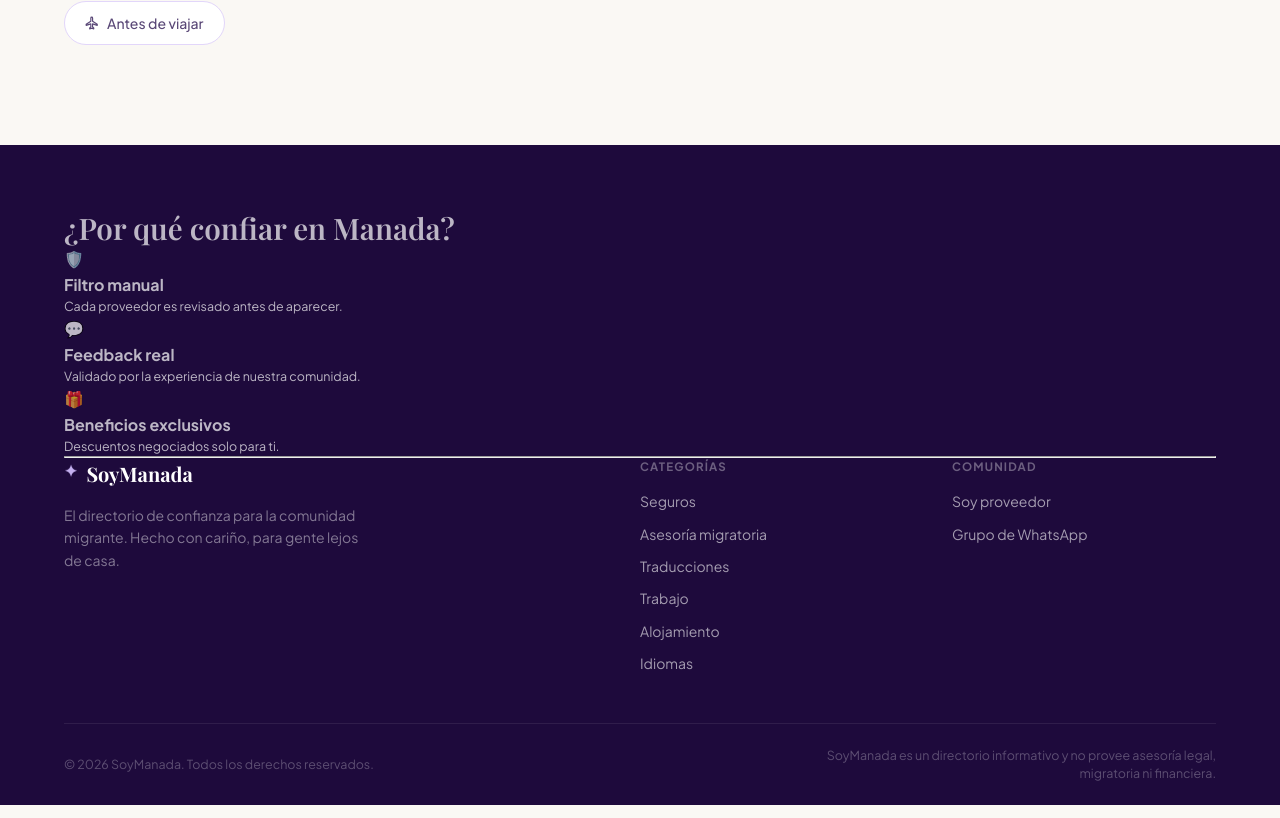
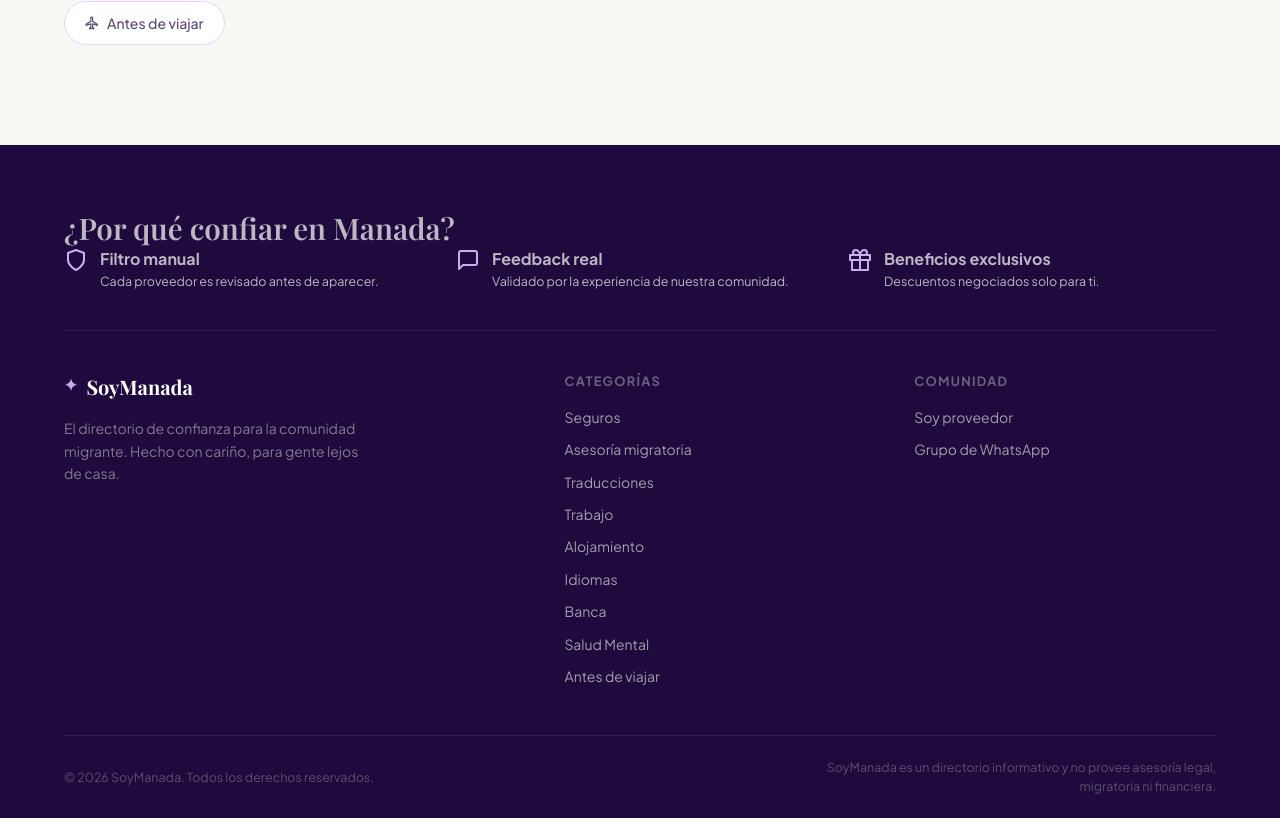
Before and after one commit to soymanada/website, a React (Vite) app: page /categoria/alojamiento in a window 1280 px wide. Shown: the part 1035-1853 px from the top of the page. Built offline with nearby package versions, Linux system fonts and the light colour scheme; a web font is replaced by a local one.

Commit message:
feat: UI quality sprint — SVG icons, footer fix, typography, mobile layout

```diff
--- a/src/components/CategoryIcon.jsx
+++ b/src/components/CategoryIcon.jsx
@@ -46,6 +46,20 @@
   plane: (
     <path d="M21 16v-2l-8-5V3.5a1.5 1.5 0 0 0-3 0V9l-8 5v2l8-2.5V19l-2 1.5V22l3.5-1 3.5 1v-1.5L13 19v-5.5l8 2.5z" />
   ),
+  'message-circle': (
+    <>
+      <path d="M21 15a2 2 0 0 1-2 2H7l-4 4V5a2 2 0 0 1 2-2h14a2 2 0 0 1 2 2z" />
+    </>
+  ),
+  gift: (
+    <>
+      <polyline points="20 12 20 22 4 22 4 12" />
+      <rect x="2" y="7" width="20" height="5" />
+      <line x1="12" y1="22" x2="12" y2="7" />
+      <path d="M12 7H7.5a2.5 2.5 0 0 1 0-5C11 2 12 7 12 7z" />
+      <path d="M12 7h4.5a2.5 2.5 0 0 0 0-5C13 2 12 7 12 7z" />
+    </>
+  ),
 }
 
 export default function CategoryIcon({ name, size = 24 }) {
--- a/src/components/Footer.css
+++ b/src/components/Footer.css
@@ -1,3 +1,31 @@
+.footer__trust-section {
+  padding-bottom: 40px;
+}
+
+.footer__trust-grid {
+  display: grid;
+  grid-template-columns: repeat(3, 1fr);
+  gap: 24px;
+}
+
+.trust-item {
+  display: flex;
+  align-items: flex-start;
+  gap: 12px;
+}
+
+.trust-item__icon {
+  flex-shrink: 0;
+  color: var(--iris-300);
+  margin-top: 2px;
+}
+
+.footer__divider {
+  border: none;
+  border-top: 1px solid rgba(255,255,255,0.08);
+  margin: 0 0 40px;
+}
+
 .footer {
   background: var(--iris-900);
   color: rgba(255,255,255,0.7);
@@ -6,7 +34,7 @@
 
 .footer__inner {
   display: grid;
-  grid-template-columns: 2fr 1fr 1fr;
+  grid-template-columns: 1.5fr 1fr 1fr;
   gap: 48px;
   padding-bottom: 48px;
   border-bottom: 1px solid rgba(255,255,255,0.08);
@@ -51,4 +79,5 @@
   .footer__inner { grid-template-columns: 1fr; gap: 28px; }
   .footer__bottom { flex-direction: column; align-items: flex-start; }
   .footer__disc { text-align: left; }
+  .footer__trust-grid { grid-template-columns: 1fr; }
 }
--- a/src/components/Footer.jsx
+++ b/src/components/Footer.jsx
@@ -1,4 +1,6 @@
 import { Link } from 'react-router-dom'
+import categories from '../data/categories.json'
+import CategoryIcon from './CategoryIcon'
 import './Footer.css'
 
 export default function Footer() {
@@ -10,21 +12,21 @@
           <h4 className="footer__trust-title d-md">¿Por qué confiar en Manada?</h4>
           <div className="footer__trust-grid">
             <div className="trust-item">
-              <span className="trust-item__icon">🛡️</span>
+              <span className="trust-item__icon"><CategoryIcon name="shield" size={24} /></span>
               <div>
                 <strong>Filtro manual</strong>
                 <p className="t-xs">Cada proveedor es revisado antes de aparecer.</p>
               </div>
             </div>
             <div className="trust-item">
-              <span className="trust-item__icon">💬</span>
+              <span className="trust-item__icon"><CategoryIcon name="message-circle" size={24} /></span>
               <div>
                 <strong>Feedback real</strong>
                 <p className="t-xs">Validado por la experiencia de nuestra comunidad.</p>
               </div>
             </div>
             <div className="trust-item">
-              <span className="trust-item__icon">🎁</span>
+              <span className="trust-item__icon"><CategoryIcon name="gift" size={24} /></span>
               <div>
                 <strong>Beneficios exclusivos</strong>
                 <p className="t-xs">Descuentos negociados solo para ti.</p>
@@ -50,12 +52,9 @@
           <div className="footer__col">
             <h4 className="footer__col-title label">Categorías</h4>
             <nav className="footer__links">
-              <Link to="/categoria/seguros">Seguros</Link>
-              <Link to="/categoria/migracion">Asesoría migratoria</Link>
-              <Link to="/categoria/traducciones">Traducciones</Link>
-              <Link to="/categoria/trabajo">Trabajo</Link>
-              <Link to="/categoria/alojamiento">Alojamiento</Link>
-              <Link to="/categoria/idiomas">Idiomas</Link>
+              {[...categories].sort((a, b) => a.order - b.order).map(cat => (
+                <Link key={cat.slug} to={`/categoria/${cat.slug}`}>{cat.name}</Link>
+              ))}
             </nav>
           </div>
 
--- a/src/pages/ProvidersPage.jsx
+++ b/src/pages/ProvidersPage.jsx
@@ -89,8 +89,10 @@
             {benefits.map((b, i) => (
               <div key={i} className="ppg-benefit">
                 <div className="ppg-benefit__icon">{b.icon}</div>
-                <h3 className="ppg-benefit__title">{b.title}</h3>
-                <p className="t-sm ppg-benefit__body">{b.body}</p>
+                <div>
+                  <h3 className="ppg-benefit__title">{b.title}</h3>
+                  <p className="t-sm ppg-benefit__body">{b.body}</p>
+                </div>
               </div>
             ))}
           </div>
--- a/src/styles/globals.css
+++ b/src/styles/globals.css
@@ -109,8 +109,8 @@
   font-family: var(--font-display);
   font-size: clamp(3rem, 6vw, 4.5rem);
   font-weight: 700;
-  line-height: 1.08;
-  letter-spacing: -0.025em;
+  line-height: 1.13;
+  letter-spacing: -0.018em;
 }
 .d-xl {
   font-family: var(--font-display);
@@ -136,7 +136,7 @@
 .t-md   { font-size: 1rem;     line-height: 1.65; }
 .t-sm   { font-size: 0.875rem; line-height: 1.6; }
 .t-xs   { font-size: 0.78rem;  line-height: 1.5; }
-.label  { font-size: 0.72rem; font-weight: 700; letter-spacing: 0.1em; text-transform: uppercase; }
+.label  { font-size: 0.8rem; font-weight: 700; letter-spacing: 0.1em; text-transform: uppercase; }
 
 /* ── Layout ──────────────────────────────────────────────────────── */
 .container {
@@ -145,7 +145,13 @@
   padding: 0 var(--gap);
 }
 .section { padding: 100px 24px; }
-@media (max-width: 768px) { .section { padding: 64px 20px; } }
+@media (max-width: 768px) {
+  .section    { padding: 64px 20px; }
+  .t-xs       { font-size: 0.875rem; }
+  .t-lg       { line-height: 1.8; }
+  .t-md       { line-height: 1.75; }
+  body::after { display: none; }
+}
 
 /* ── Buttons ─────────────────────────────────────────────────────── */
 .btn {
@@ -219,7 +225,7 @@
   color: var(--iris-600);
   padding: 5px 14px;
   border-radius: 100px;
-  font-size: 0.75rem;
+  font-size: 0.8125rem;
   font-weight: 700;
   letter-spacing: 0.07em;
   text-transform: uppercase;
```
